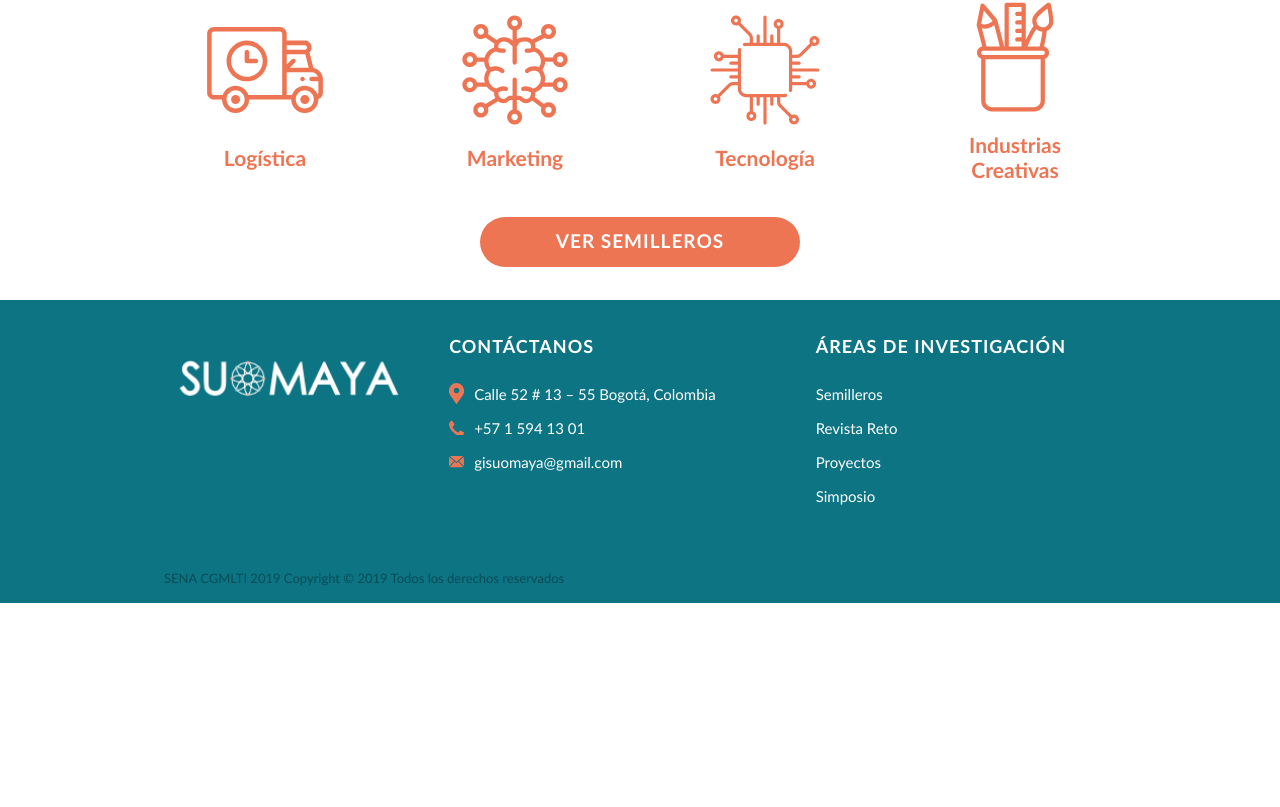
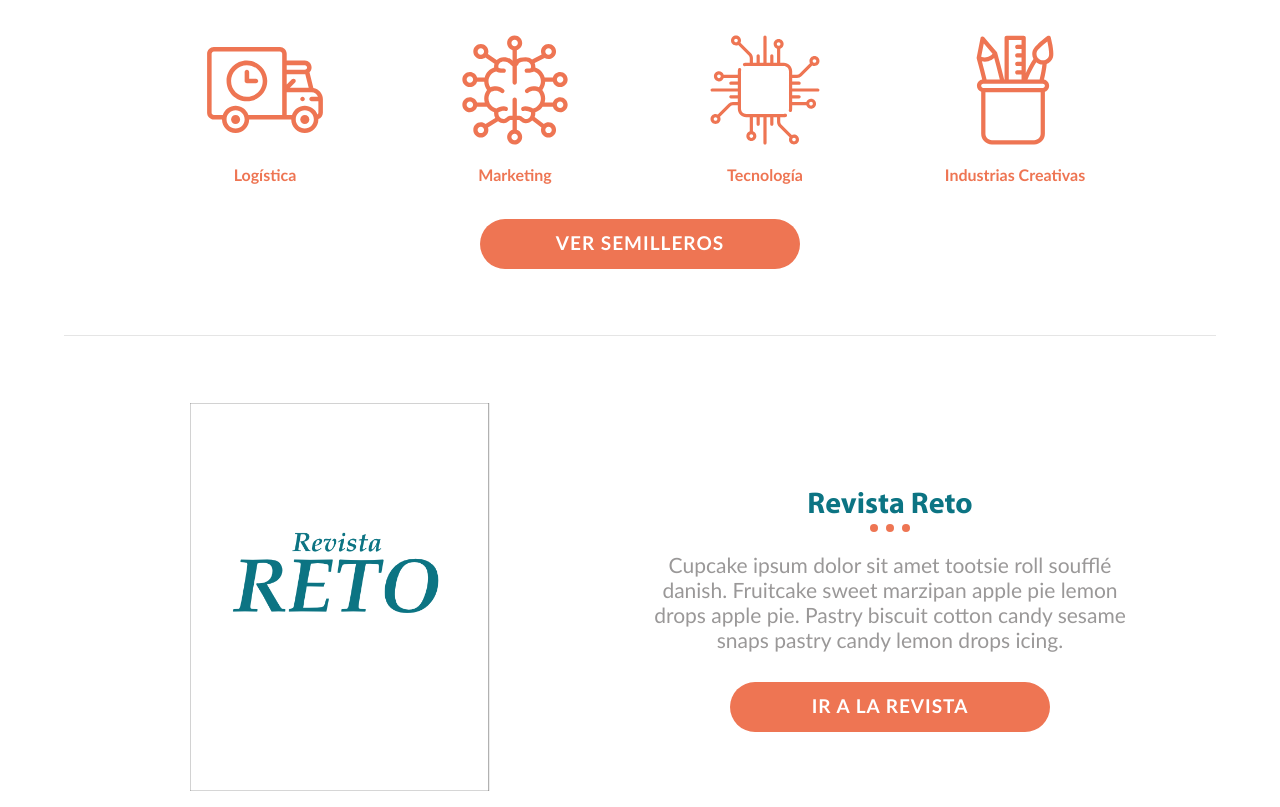
Before and after one commit to fcor/suomaya, a React (Create React App) app: page / in a window 1280 px wide. Shown: the part 973-1780 px from the top of the page. Before the commit the page ends 1576 px from the top, so only its background shows below. Built offline with nearby package versions, Linux system fonts and the light colour scheme.

Commit message:
Home Section ok

```diff
--- /dev/null
+++ b/src/components/Home/Revista.js
@@ -0,0 +1,24 @@
+import React from 'react'
+import Dots from '../Dots'
+import Button from '../Button'
+import portada from '../../assets/img/portadaSmall.png'
+
+const Revista = () =>
+  <section className="revista-home row">
+    <img src={portada} alt="portada" />
+    <div className="info-revista-home column">
+      <h1 className="title-home">Revista Reto</h1>
+      <Dots />
+      <p className="text-home" >
+        Cupcake ipsum dolor sit amet tootsie roll soufflé danish.
+        Fruitcake sweet marzipan apple pie lemon drops apple
+        pie. Pastry biscuit cotton candy sesame snaps pastry
+        candy lemon drops icing.
+      </p>
+      <Button route="revista">
+        IR A LA REVISTA
+      </Button>
+    </div>
+  </section>
+
+export default Revista
--- a/src/components/Home/Semilleros.js
+++ b/src/components/Home/Semilleros.js
@@ -20,9 +20,9 @@ const getIconText = (area) => {
 
 const Semilleros = () =>
   <section className="semilleros-home column">
-    <h1>Semilleros</h1>
+    <h1 className="title-home">Semilleros</h1>
     <Dots />
-    <p>
+    <p className="text-home" >
       Cupcake ipsum dolor sit amet tootsie roll souﬄé danish. Fruitcake sweet marzipan
       apple pie lemon drops apple pie. Pastry biscuit coon candy sesame snaps pastry
       candy lemon drops icing.
--- a/src/components/Home/index.js
+++ b/src/components/Home/index.js
@@ -1,10 +1,15 @@
 import React from 'react'
 import './styles.css'
 import Semilleros from './Semilleros'
+import Revista from './Revista'
 
 const Home = () => {
     return(
+      <div>
         <Semilleros />
+        <hr className="line container" />
+        <Revista />
+      </div>
     )
 }
 
--- a/src/components/Home/styles.css
+++ b/src/components/Home/styles.css
@@ -1,4 +1,8 @@
-.semilleros-home h1{
+.semilleros-home{
+  margin: 33px 0;
+}
+
+.title-home{
   font-size: 30px;
   font-family: 'Myriad Pro';
   font-weight: bold;
@@ -6,7 +10,7 @@
   margin: 30px 0 0 0;
 }
 
-.semilleros-home p{
+.text-home{
   width: 700px;
   margin: 20px 0 25px 0;
   color: var(--gris);
@@ -27,8 +31,39 @@
   margin: 0;
   font-family: 'Calibri';
   font-weight: bold;
+  text-align: center;
 }
 
 .semilleros-home button{
   margin-bottom: 33px;
 }
+
+.revista-home{
+  width: 900px;
+  margin: 0 auto;
+  justify-content: space-between !important;
+}
+
+.info-revista-home{
+  width: 400px;
+}
+
+.revista-home img{
+  width: 300px;
+}
+
+.line{
+  border: 0;
+  height: 0;
+  border-top: 1px solid rgba(0, 0, 0, 0.1);
+  border-bottom: 1px solid rgba(255, 255, 255, 0.3);
+}
+
+.info-revista-home p{
+  width: 480px;
+}
+
+.revista-home{
+  margin-bottom: 66px;
+  margin-top: 66px;
+}
```
Also changed, not shown: src/assets/img/portadaSmall.png (added).
